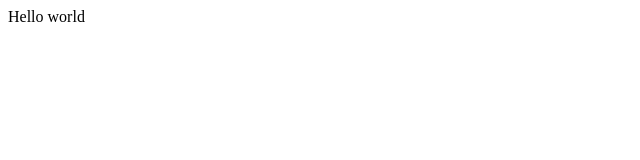
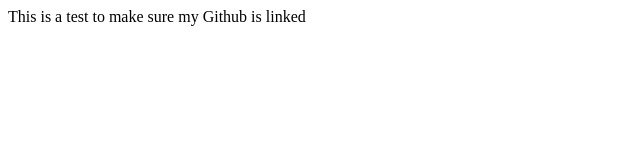
Before and after one commit to MissLadyPandas/M02TutorialBrumback, a plain HTML site: page index.html in a window 1280 px wide. Shown: the whole page, without its empty margins (0-640 px from the left). Drawn offline with Linux system fonts and the light colour scheme.

Commit message:
Added test

```diff
--- a/index.html
+++ b/index.html
@@ -9,7 +9,7 @@
 </head>
 
 <body>
-  Hello world
+  This is a test to make sure my Github is linked
   <script src="script.js"></script>
 
  <!--
```
